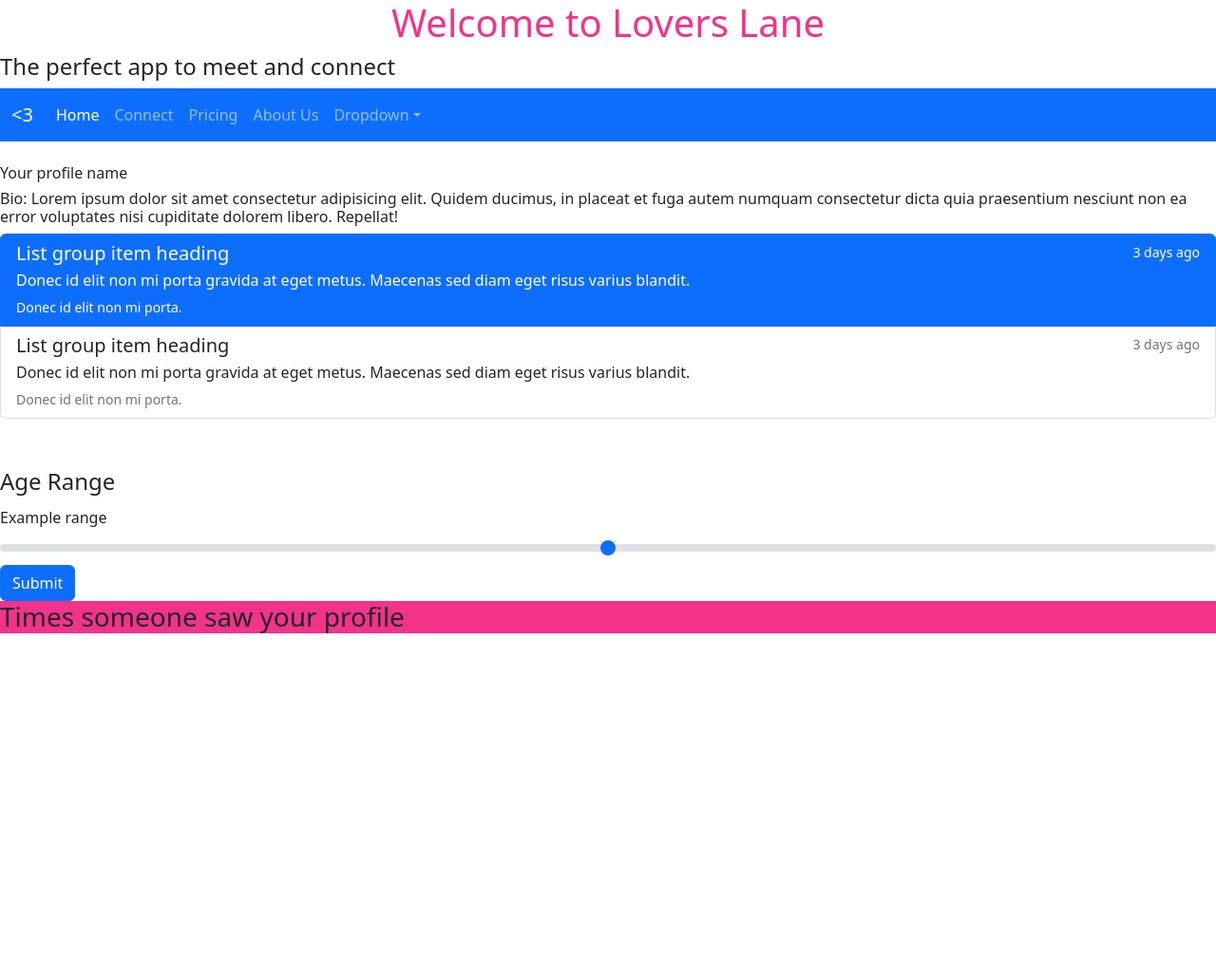
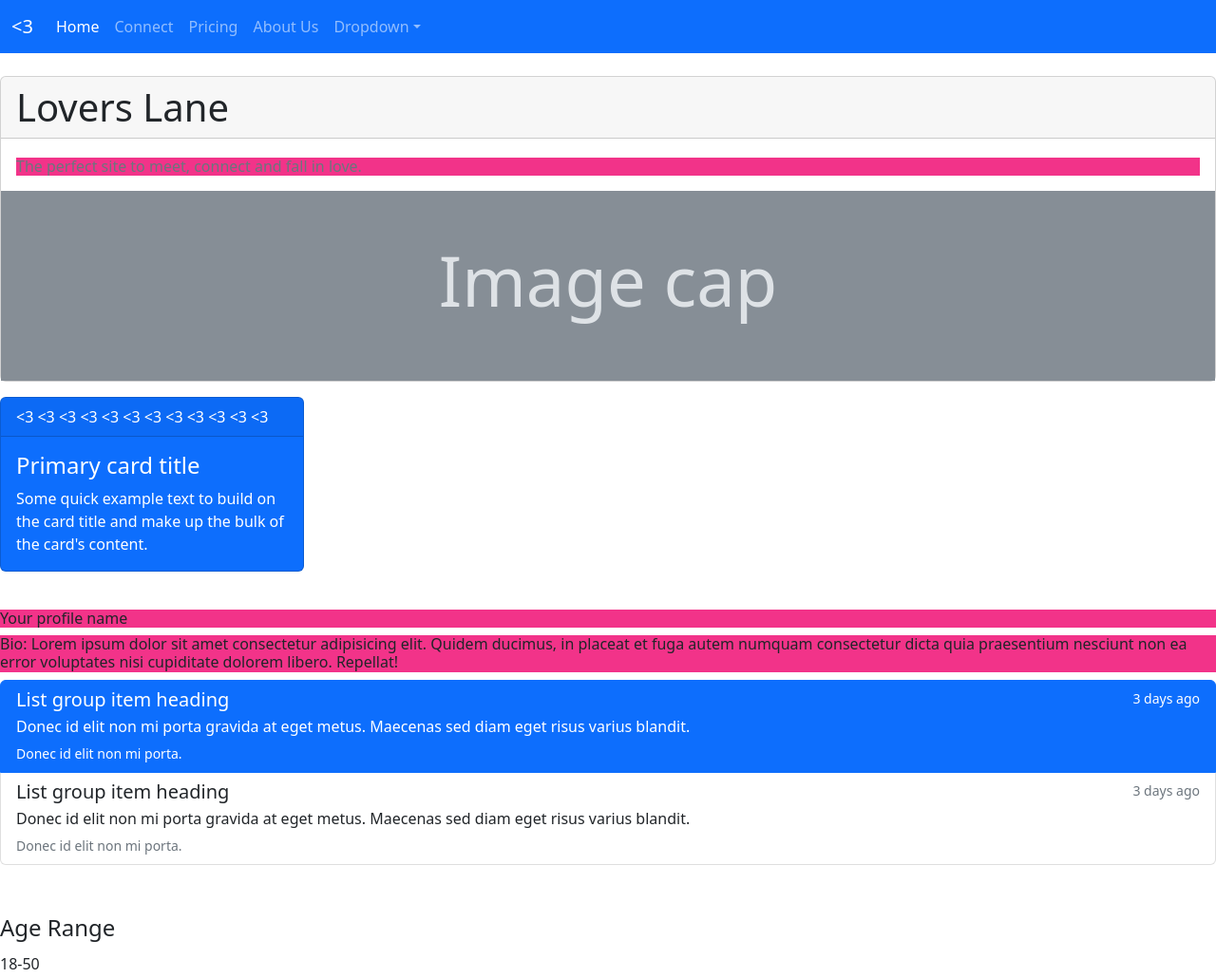
Before and after one commit to pamgloria/Lovers-Lane, a plain HTML site: page about.html in a window 1280 px wide. Shown: the top 1030 px of the page at 95% size. Before the commit the page ends 800 px from the top, so only its background shows below. Drawn offline with nearby package versions, Linux system fonts and the light colour scheme.

Commit message:
added more to home/main page

```diff
--- a/about.html
+++ b/about.html
@@ -9,10 +9,6 @@
     <link rel="stylesheet" href="styles.css">
 </head>
 <body>
-    <div>
-      <h1 style="text-align: center">Welcome to Lovers Lane</h1>
-      <h4>The perfect app to meet and connect</h4>
-    </div>
   <div>
     <nav class="navbar navbar-expand-lg navbar-dark bg-primary">
       <div class="container-fluid">
@@ -54,6 +50,29 @@
   </div>
 
   <br>
+
+<div class="card mb-3">
+  <h1 class="card-header">Lovers Lane</h1>
+  <div class="card-body">
+    <h5 class="card-title"></h5>
+    <h6 class="card-subtitle text-muted">The perfect site to meet, connect and fall in love.</h6>
+  </div>
+  <svg xmlns="http://www.w3.org/2000/svg" class="d-block user-select-none" width="100%" height="200" aria-label="Placeholder: Image cap" focusable="false" role="img" preserveAspectRatio="xMidYMid slice" viewBox="0 0 318 180" style="font-size:1.125rem;text-anchor:middle">
+    <rect width="100%" height="100%" fill="#868e96"></rect>
+    <text x="50%" y="50%" fill="#dee2e6" dy=".3em">Image cap</text>
+  </svg>
+</div>
+
+<div class="card text-white bg-primary mb-3" style="max-width: 20rem;">
+  <div class="card-header"><3 <3 <3 <3 <3 <3 <3 <3 <3 <3 <3 <3 </div>
+  <div class="card-body">
+    <h4 class="card-title">Primary card title</h4>
+    <p class="card-text">Some quick example text to build on the card title and make up the bulk of the card's content.</p>
+  </div>
+</div>
+
+
+  <br>
   <div>
       <h6>Your profile name</h6>
       <h6>Bio: Lorem ipsum dolor sit amet consectetur adipisicing elit. Quidem ducimus, in placeat et fuga autem numquam consectetur dicta quia praesentium nesciunt non ea error voluptates nisi cupiditate dolorem libero. Repellat!</h6>
@@ -82,12 +101,13 @@
 
   <fieldset class="form-group">
     <legend class="mt-4">Age Range</legend>
-        <label for="customRange1" class="form-label">Example range</label>
+      <label for="customRange1" class="form-label">18-50</label>
       <input type="range" class="form-range" id="customRange1">
   </fieldset>
   <button type="submit" class="btn btn-primary">Submit</button>
-
-    <div class="title">
+  <br>
+  <br>
+  <div>
       <h3>Times someone saw your profile</h3>
   </div>
   <script src="https://cdn.jsdelivr.net/npm/bootstrap@5.2.0-beta1/dist/js/bootstrap.bundle.min.js" integrity="sha384-pprn3073KE6tl6bjs2QrFaJGz5/SUsLqktiwsUTF55Jfv3qYSDhgCecCxMW52nD2" crossorigin="anonymous"></script>
--- a/styles.css
+++ b/styles.css
@@ -1,4 +1,4 @@
-.title {
+h6 {
     background-color: rgb(242, 51, 137);
 }
 
```
Lines whose indentation alone changed are shown as unchanged.
